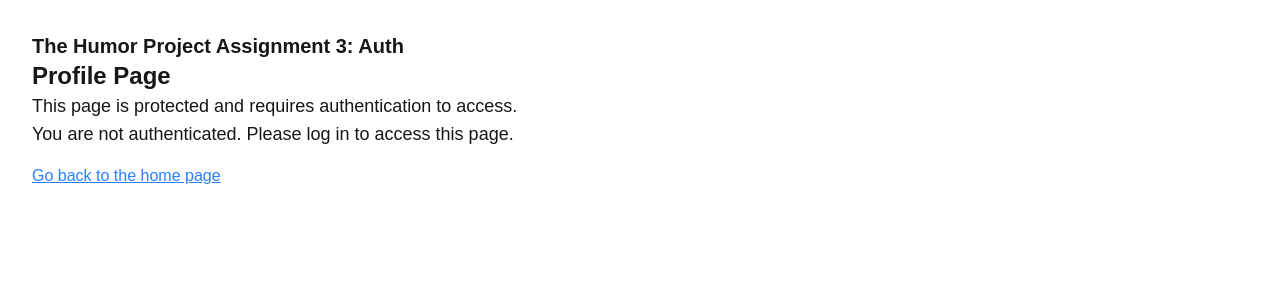
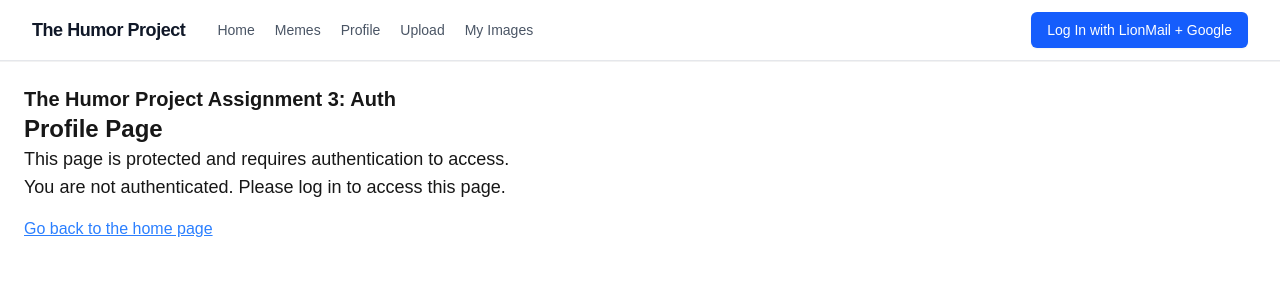
Before and after one commit to Anthony-Nosoff/the-humor-project, a Next.js app: page /profile in a window 1280 px wide. Shown: the top 300 px of the page. Built offline with nearby package versions, Linux system fonts and the light colour scheme; no server answers.

Commit message:
feat(ui): add persistent navbar, user menu, and reorganize home page

```diff
--- /dev/null
+++ b/app/components/navbar.tsx
@@ -0,0 +1,57 @@
+'use client';
+
+import Link from "next/link";
+import AuthButton from "./authButton";
+
+export default function Navbar() {
+  return (
+    <header className="border-b border-gray-200 bg-white shadow-2xs">
+      <div className="mx-auto flex max-w-7xl items-center justify-between px-4 py-3 sm:px-6 lg:px-8">
+        <div className="flex items-center gap-8">
+          <Link
+            href="/"
+            className="text-lg font-bold tracking-tight text-gray-900 hover:text-blue-600 transition"
+          >
+            The Humor Project
+          </Link>
+          <nav className="flex items-center gap-5">
+            <Link
+              href="/"
+              className="text-sm font-medium text-gray-600 hover:text-gray-900 transition"
+            >
+              Home
+            </Link>
+            <Link
+              href="/memes"
+              className="text-sm font-medium text-gray-600 hover:text-gray-900 transition"
+            >
+              Memes
+            </Link>
+            <Link
+              href="/profile"
+              className="text-sm font-medium text-gray-600 hover:text-gray-900 transition"
+            >
+              Profile
+            </Link>
+            <Link
+              href="/upload"
+              className="text-sm font-medium text-gray-600 hover:text-gray-900 transition"
+            >
+              Upload
+            </Link>
+            <Link
+              href="/my-images"
+              className="text-sm font-medium text-gray-600 hover:text-gray-900 transition"
+            >
+              My Images
+            </Link>
+          </nav>
+        </div>
+
+        <div className="flex items-center">
+          <AuthButton />
+        </div>
+      </div>
+    </header>
+  );
+}
--- /dev/null
+++ b/app/components/userProfileButton.tsx
@@ -0,0 +1,64 @@
+'use client';
+
+import Link from "next/link";
+import { supabase } from "@/app/supabase/supabaseClient";
+import type { Session } from "@supabase/supabase-js";
+
+interface Profile {
+  first_name?: string | null;
+  last_name?: string | null;
+}
+
+interface UserProfileButtonProps {
+  session: Session;
+  profile: Profile | null;
+}
+
+export default function UserProfileButton({ session, profile }: UserProfileButtonProps) {
+  const fullName = [profile?.first_name, profile?.last_name]
+    .filter(Boolean)
+    .join(" ")
+    .trim();
+
+  const displayName =
+    fullName ||
+    (session.user.user_metadata?.full_name as string | undefined) ||
+    session.user.email ||
+    "User";
+
+  const initials =
+    [profile?.first_name?.[0], profile?.last_name?.[0]]
+      .filter(Boolean)
+      .join("")
+      .toUpperCase() ||
+    displayName[0]?.toUpperCase() ||
+    "U";
+
+  const handleSignOut = async () => {
+    await supabase.auth.signOut();
+    window.location.reload();
+  };
+
+  return (
+    <div className="flex items-center gap-3">
+      <Link
+        href="/profile"
+        id="user-name"
+        data-testid="user-name"
+        className="flex items-center gap-2 rounded-full border border-gray-200 bg-gray-50 px-3 py-1.5 text-sm font-medium text-gray-800 hover:border-gray-300 hover:bg-gray-100 transition shadow-xs"
+        title="View Profile"
+      >
+        <span className="flex h-6 w-6 items-center justify-center rounded-full bg-blue-600 text-xs font-semibold text-white">
+          {initials}
+        </span>
+        <span className="max-w-[140px] truncate sm:max-w-none">{displayName}</span>
+      </Link>
+      <button
+        onClick={handleSignOut}
+        className="rounded px-2 py-1 text-xs font-medium text-gray-600 hover:bg-red-50 hover:text-red-600 transition cursor-pointer"
+      >
+        Sign Out
+      </button>
+    </div>
+  );
+}
--- a/app/globals.css
+++ b/app/globals.css
@@ -11,19 +11,18 @@
   --font-sans: var(--font-geist-sans);
   --font-mono: var(--font-geist-mono);
 }
-
-@media (prefers-color-scheme: dark) {
+/* Will uncomment when in use */
+/* @media (prefers-color-scheme: dark) {
   :root {
     --background: #0a0a0a;
     --foreground: #ededed;
   }
-}
+} */
 
 body {
   background: var(--background);
   color: var(--foreground);
   font-family: Arial, Helvetica, sans-serif;
-  margin: 2rem;
 }
 
 table {
@@ -58,7 +57,6 @@ td, th {
 }
 
 img {
-  max-width: 30%;
   height: stretch;
   display: block;
   margin: 0 auto;
--- a/app/layout.tsx
+++ b/app/layout.tsx
@@ -1,5 +1,6 @@
 import type { Metadata } from "next";
 import { Geist, Geist_Mono } from "next/font/google";
+import Navbar from "@/app/components/navbar";
 import "./globals.css";
 
 const geistSans = Geist({
@@ -13,8 +14,8 @@ const geistMono = Geist_Mono({
 });
 
 export const metadata: Metadata = {
-  title: "Create Next App",
-  description: "Generated by create next app",
+  title: "The Humor Project",
+  description: "The Humor Project Assignment",
 };
 
 export default function RootLayout({ children }: LayoutProps<"/">) {
@@ -23,7 +24,10 @@ export default function RootLayout({ children }: LayoutProps<"/">) {
       lang="en"
       className={`${geistSans.variable} ${geistMono.variable} h-full antialiased`}
     >
-      <body className="min-h-full flex flex-col">{children}</body>
+      <body className="min-h-full flex flex-col">
+        <Navbar />
+        <main className="flex-1 p-6">{children}</main>
+      </body>
     </html>
   );
 }
--- a/app/page.tsx
+++ b/app/page.tsx
@@ -1,5 +1,6 @@
 import { supabase } from '@/app/supabase/supabaseClient'
 import LogInButton from '@/app/components/login'
+import Link from 'next/link'
 
 export default async function Page() {
 
@@ -9,32 +10,18 @@ export default async function Page() {
 
 
   return (
-    <>
-      <h2 className="text-xl font-semibold">The Humor Project Assignment 3: Auth</h2>
-      <LogInButton></LogInButton>
-      <h1 className="text-2xl font-bold">SpongeBob Character Data</h1>
-      <table className="table-auto border-collapse border border-gray-300 gap-4 padding-4">
-        <thead>
-          <tr>
-            <th>ID</th>
-            <th>Name</th>
-            <th>Type of Creature</th>
-            <th>Image</th>
-          </tr>
-        </thead>
-        <tbody>
-          {spongebobCharacters?.map((character) => (
-            <tr key={character.id}>
-              <td>{character.id}</td>
-              <td>{character.name}</td>
-              <td>{character.type}</td>
-              <td>
-                <img src={character.image} alt={character.name} />
-              </td>
-            </tr>
-          ))}
-        </tbody>
-      </table>
-    </>
+    <div className="py-8 max-w-4xl mx-auto px-4">
+      <h2 className="text-xl font-semibold mb-4">The Humor Project Assignment 4: Caption Rating App</h2>
+      <div className="flex items-center gap-4 mb-6">
+        <LogInButton></LogInButton>
+        <Link
+          href="/memes"
+          className="inline-flex items-center gap-1.5 rounded-md bg-purple-600 px-4 py-2 text-sm font-medium text-white shadow-xs hover:bg-purple-700 transition"
+        >
+          <span>🎭</span>
+          <span>View & Rate Memes</span>
+        </Link>
+      </div>
+    </div>
   )
 }
--- a/app/profile/page.tsx
+++ b/app/profile/page.tsx
@@ -176,6 +176,16 @@ export default function Page() {
           </div>
         )}
 
+        {/* navigation buttons for images */}
+        <div className="mt-6 flex flex-wrap gap-3">
+          <Link href="/upload" className="rounded bg-green-600 px-4 py-2 font-medium text-white hover:bg-green-700">
+            Go to Upload Page
+          </Link>
+          <Link href="/my-images" className="rounded bg-blue-600 px-4 py-2 font-medium text-white hover:bg-blue-700">
+            View My Images
+          </Link>
+        </div>
+
         <div className="mt-6">
           <button
             className="bg-red-500 hover:bg-red-700 text-white font-bold py-2 px-4 rounded"
--- /dev/null
+++ b/app/spongebob/page.tsx
@@ -0,0 +1,40 @@
+import { supabase } from '@/app/supabase/supabaseClient'
+import LogInButton from '@/app/components/login'
+
+export default async function Page() {
+
+  const { data: spongebobCharacters } = await supabase.from('sample').select()
+  console.log('spongebobCharacters', spongebobCharacters)
+
+
+
+  return (
+    <>
+      <h2 className="text-xl font-semibold">Spongebob easter egg :D</h2>
+      <LogInButton></LogInButton>
+      <h1 className="text-2xl font-bold">SpongeBob Character Data</h1>
+      <table className="table-auto border-collapse border border-gray-300 gap-4 padding-4">
+        <thead>
+          <tr>
+            <th>ID</th>
+            <th>Name</th>
+            <th>Type of Creature</th>
+            <th>Image</th>
+          </tr>
+        </thead>
+        <tbody>
+          {spongebobCharacters?.map((character) => (
+            <tr key={character.id}>
+              <td>{character.id}</td>
+              <td>{character.name}</td>
+              <td>{character.type}</td>
+              <td>
+                <img src={character.image} alt={character.name} />
+              </td>
+            </tr>
+          ))}
+        </tbody>
+      </table>
+    </>
+  )
+}
```
